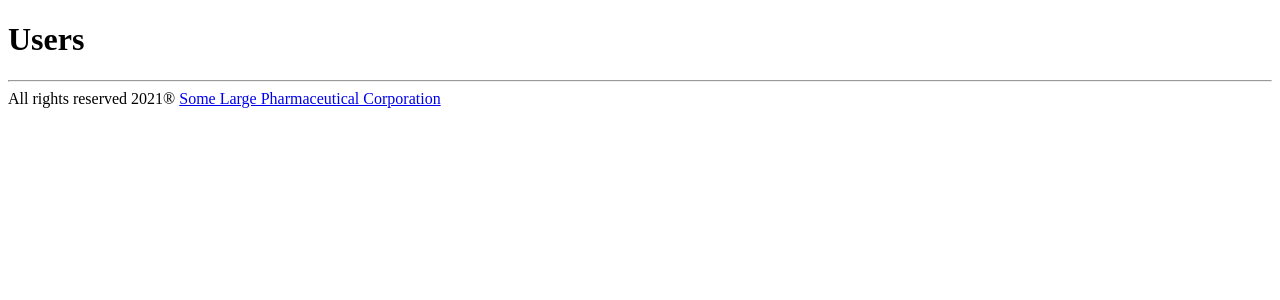
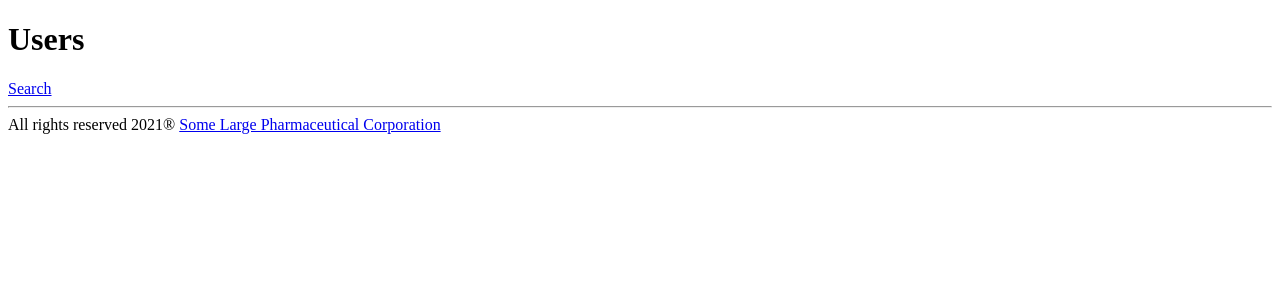
Before and after one commit to jodiefostersarmy/T4A2, a Flask app: template src/templates/users_index.html in a window 1280 px wide. Shown: the part 132-432 px from the top of the page. Run offline with Flask 2, Linux system fonts and the light colour scheme; the template is opened without the code that fills it, so the values that code supplies are empty; the visitor is signed in with stand-in values (Sample User, id 1); data comes from the database, SQL or seed files in the repository; some libraries are stand-ins or nearby versions.

Commit message:
layout for users_index.html updated

```diff
--- a/src/templates/users_index.html
+++ b/src/templates/users_index.html
@@ -2,6 +2,7 @@
 
 {% block content %}
     <h1>Users</h1>
+    <a href="/user/search">Search</a>
     {% for user in users %}
         <div style="padding-top: 2%;">
             <br>
```
